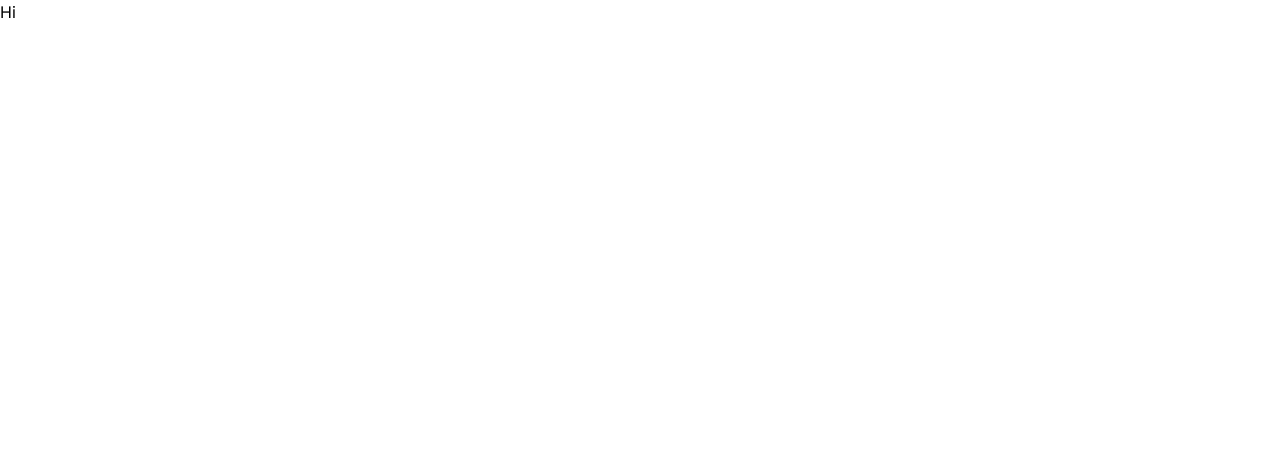
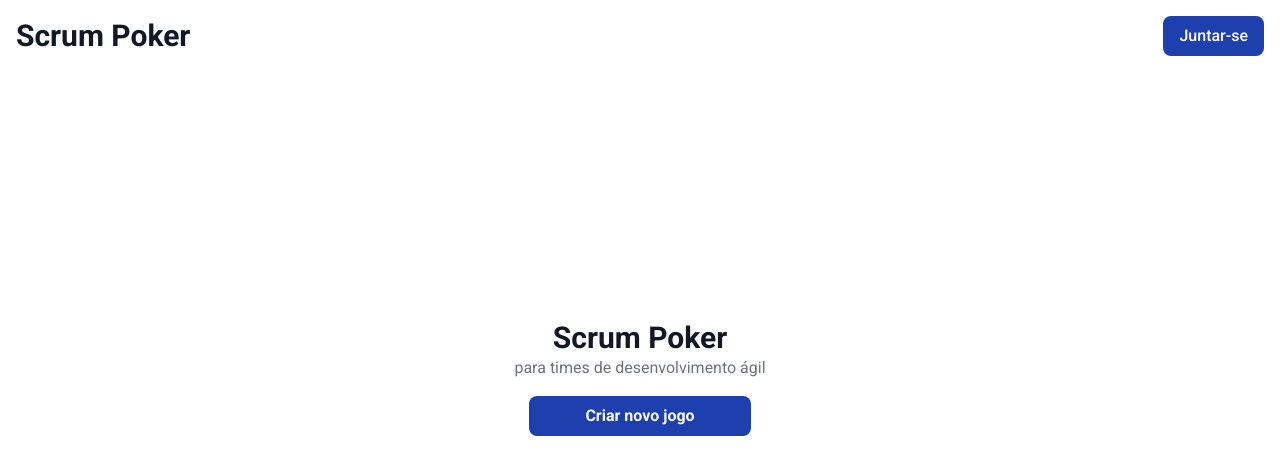
Before and after one commit to brunosoares99/ppoker, a Next.js app: page / in a window 1280 px wide. Shown: the top 474 px of the page. Built offline with nearby package versions, Linux system fonts and the light colour scheme.

Commit message:
feat: implements home page at project

```diff
--- /dev/null
+++ b/src/app/components/Header/index.tsx
@@ -0,0 +1,11 @@
+const Header = () => {
+  return (
+    <header className="p-4 flex justify-between items-center w-full text-gray-900">
+      <div className="text-3xl font-bold">
+        Scrum Poker
+      </div>
+      <button className="bg-blue-800 px-4 text-white py-2 rounded-lg font-medium " >Juntar-se</button>
+    </header>
+  )
+}
+export default Header;
--- a/src/app/layout.tsx
+++ b/src/app/layout.tsx
@@ -1,8 +1,9 @@
 import './globals.css'
 import type { Metadata } from 'next'
-import { Inter } from 'next/font/google'
+import { Roboto } from 'next/font/google'
+import Header from './components/Header'
 
-const inter = Inter({ subsets: ['latin'] })
+const roboto = Roboto({ weight: ['100', '300','400','500','700', '900'],  subsets: ['latin'] })
 
 export const metadata: Metadata = {
   title: 'poker planning',
@@ -15,8 +16,11 @@ export default function RootLayout({
   children: React.ReactNode
 }) {
   return (
-    <html lang="en">
-      <body className={`${inter.className}`}> { children }</body>
+    <html lang="pt-br">
+      <body className={`${roboto.className} w-screen h-screen flex flex-col`}>
+        <Header />
+        { children }
+      </body>
     </html >
   )
 }
--- a/src/app/page.tsx
+++ b/src/app/page.tsx
@@ -1,3 +1,16 @@
-export default function Home() {
-  return <h1>Hi</h1>
+const HomePage = ()=> {
+  return (
+    <main className="w-full h-full">
+      <section className="w-full h-full flex flex-col items-center justify-center">
+        <div className="flex items-center flex-col -translate-y-2/4">
+          <div className="text-center mb-4">
+            <h1 className="text-3xl font-bold text-gray-900">Scrum Poker</h1>
+            <h2 className="text-gray-500">para times de desenvolvimento ágil</h2>
+          </div>
+          <button className="rounded-lg font-semibold text-gray-50 px-14 py-2 bg-blue-800">Criar novo jogo</button>
+        </div>
+      </section>
+    </main>
+  )
 }
+export default HomePage;
```
